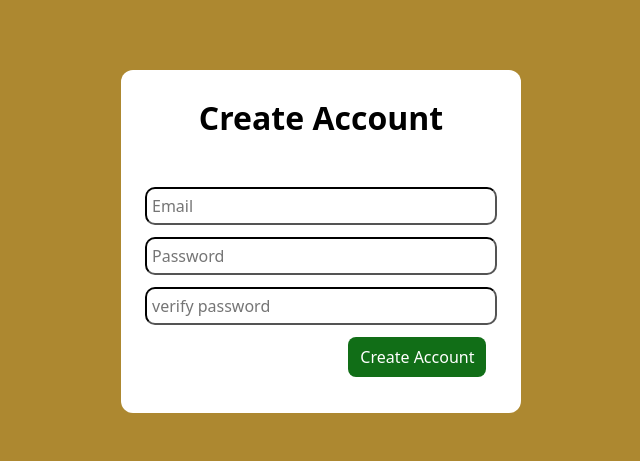
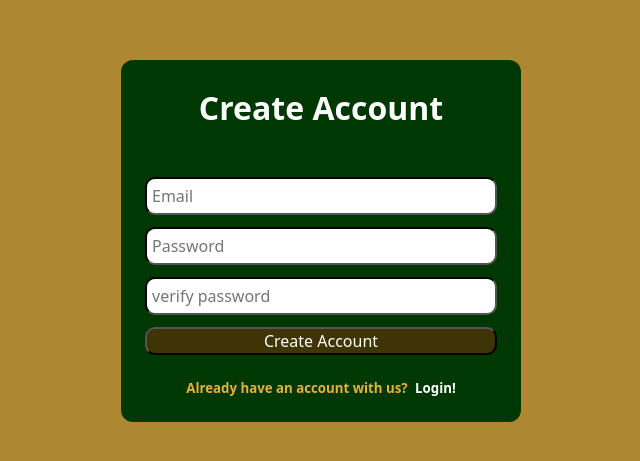
Before and after one commit to Bradley-Prokop/TackleSwap, a React (Vite) app: page /signup in a window 1280 px wide. Shown: the part 159-620 px from the top of the page, without its empty margins (319-959 px from the left). Built offline with nearby package versions, Linux system fonts and the light colour scheme.

Commit message:
Cleaned up some login logic and css.

```diff
--- a/src/components/auth/AuthForm.css
+++ b/src/components/auth/AuthForm.css
@@ -1,11 +1,9 @@
 .auth-form-container {
   width: 100%;
   max-width: 400px;
-
   padding: 24px;
-  background: white;
+  background: var(--primary-dark);
   border-radius: 12px;
-
   display: flex;
   flex-direction: column;
   gap: 45px;
@@ -14,30 +12,52 @@
 h2{
   font-size: clamp(20px, 4vw, 32px);
   text-align: center;
+  color: white;
 }
 
 form {
   display: flex;
   flex-direction: column;
   gap: 12px;
+  text-align: center;
 }
 
 button{
-  background-color: var(--button-primary-background);
+  background-color: var(--text);
   border-radius: 10px;
-  color: var(--button-text-color);
+  color: white;
   font-weight: bold;
+  width: 100%;
+}
+
+h6{
+  color: white;
+  font-size: clamp(10px, 2vw, 14px);
+}
+
+h5{
+  color: var(--text-light);
 }
 
 span{
   font-size: clamp(9px, 4vw, 16px);
+  color: white;
 }
 
 .remember-password{
   display: flex;
   gap: 5px;
+  color: white;
 }
 
-h6{
-  text-align: center;
+h5 a {
+    color: white;
+    text-decoration: none;
+    margin-left: 4px;
+    font-weight: bold;
 }
+
+h5 a:hover {
+    text-decoration: underline;
+    color: var(--text-light);
+}
--- a/src/components/auth/AuthForm.jsx
+++ b/src/components/auth/AuthForm.jsx
@@ -7,6 +7,7 @@ import {
 } from "firebase/auth";
 import { auth } from "../../config/firebase";
 import { useNavigate } from "react-router-dom";
+import { NavLink } from "react-router-dom";
 
 function AuthForm({ type }) {
   const [email, setEmail] = useState("");
@@ -20,8 +21,7 @@ function AuthForm({ type }) {
   //For "Remember Email"
   useEffect(() => {
     if (isLogin) {
-      let storedEmail =
-        localStorage.getItem("tackleSwapSavedEmail") || "";
+      let storedEmail = localStorage.getItem("tackleSwapSavedEmail") || "";
       if (storedEmail != "") {
         setEmail(storedEmail);
         setRememberEmail(true);
@@ -63,20 +63,19 @@ function AuthForm({ type }) {
         //Save users email
         if (rememberEmail) {
           localStorage.setItem("tackleSwapSavedEmail", email);
-        }else {
+        } else {
           localStorage.removeItem("tackleSwapSavedEmail");
         }
         //Redirect user to home page
         navigation("/");
       } catch (error) {
-
         let msg = error.message;
 
-        if(msg.includes("invalid-credential")){
+        if (msg.includes("invalid-credential")) {
           msg = "Incorrect Email or Password!";
-        }else if(msg.includes("missing-password")){
+        } else if (msg.includes("missing-password")) {
           msg = "Oops, looks like your missing your password!";
-        }else if(msg.includes("invalid-email")){
+        } else if (msg.includes("invalid-email")) {
           msg = "Your email is invalid!";
         }
 
@@ -100,9 +99,9 @@ function AuthForm({ type }) {
         {isLogin && (
           <div className="remember-password">
             <input
-            checked={rememberEmail}
-            type="checkbox"
-            onChange={(e) => setRememberEmail(e.target.checked)}
+              checked={rememberEmail}
+              type="checkbox"
+              onChange={(e) => setRememberEmail(e.target.checked)}
             />
             <span> Remember Email</span>
           </div>
@@ -129,6 +128,15 @@ function AuthForm({ type }) {
         </button>
 
         <h6>{errorMsg}</h6>
+
+        <h5>
+          {isLogin
+            ? "Don't have an account?"
+            : "Already have an account with us?"}
+          <NavLink to={isLogin ? "/signup" : "/login"}>
+            {isLogin ? " Sign Up!" : " Login!"}
+          </NavLink>
+        </h5>
       </form>
     </div>
   );
--- a/src/components/navbar/NavBar.jsx
+++ b/src/components/navbar/NavBar.jsx
@@ -33,11 +33,13 @@ export default function NavBar() {
         </NavLink>
       </div>
 
+      <div className="nav-right">
         {user ? (
-            <button onClick={()=> auth.signOut()}>Logout</button>
+          <button onClick={() => auth.signOut()}>Logout</button>
         ) : (
-            <button onClick={()=> navigation("\login")}>Login/Sign Up</button>
+          <button onClick={() => navigation("/login")}>Login / Sign Up</button>
         )}
+      </div>
     </div>
   );
 }
--- a/src/components/navbar/Navbar.css
+++ b/src/components/navbar/Navbar.css
@@ -2,7 +2,6 @@
   width: 100%;
   height: clamp(100px, 8vh, 72px);
   background-color: var(--primary-dark);
-
   display: flex;
   gap: 2rem;
   align-items: center;
@@ -42,18 +41,26 @@ img {
   color: var(--text-light);
 }
 
-button {
+.nav-right {
   margin-left: auto;
-  margin-right: 3%;
+  margin-right: 2rem;
+  display: flex;
+  align-items: center;
+}
+
+/* scope button styles to navbar */
+.nav-right button {
   border: 0;
   color: white;
   font-size: 1rem;
   padding: 0.5rem 0.75rem;
   border-radius: 8px;
   background-color: var(--primary);
+  width: auto;
+  flex: none;
 }
 
-button:hover {
+.nav-right button:hover {
   background: var(--background);
   color: var(--text);
 }
--- /dev/null
+++ b/src/pages/views/Messages.css
@@ -0,0 +1,11 @@
+.messages-main-container {
+  height: 100vh;          /* important so it has vertical space */
+  display: flex;
+  justify-content: center; /*horizontal center*/
+  align-items: center;     /* vertical center */
+}
+
+.misc-text{
+    font-size: clamp(1.8rem, 4vw, 1rem);
+    color: var(--text);
+}
--- a/src/pages/views/Messages.jsx
+++ b/src/pages/views/Messages.jsx
@@ -1,3 +1,23 @@
-export default function Messages(){
-    return <h1>Messages</h1>;
+import { useAuth } from "../../hooks/useAuth";
+import "./Messages.css";
+
+export default function Messages() {
+  const { user, loading } = useAuth();
+
+  if (loading) {
+    return (
+      <div className="messages-main-container">
+        <h5 className="misc-text">Loading...</h5>
+      </div>
+    );
+  }
+
+  return (
+    <div className="messages-main-container">
+      {/* Logged out */}
+      {!user && <h5 className="misc-text">Please login to see messages</h5>}
+
+      {user && <h1>Messages</h1>}
+    </div>
+  );
 }
--- /dev/null
+++ b/src/pages/views/MyTrades.css
@@ -0,0 +1,11 @@
+.my-trades-main-container {
+  height: 100vh;          /* important so it has vertical space */
+  display: flex;
+  justify-content: center; /*horizontal center*/
+  align-items: center;     /* vertical center */
+}
+
+.misc-text{
+    font-size: clamp(1.8rem, 4vw, 1rem);
+    color: var(--text);
+}
--- a/src/pages/views/MyTrades.jsx
+++ b/src/pages/views/MyTrades.jsx
@@ -1,3 +1,23 @@
-export default function MyTrades(){
-    return <h1>My Trades</h1>;
+import { useAuth } from "../../hooks/useAuth";
+import "./MyTrades.css";
+
+export default function MyTrades() {
+  const { user, loading } = useAuth();
+
+  if (loading) {
+    return (
+      <div className="my-trades-main-container">
+        <h5 className="misc-text">Loading...</h5>
+      </div>
+    );
+  }
+
+  return (
+    <div className="my-trades-main-container">
+      {/* Logged out */}
+      {!user && <h5 className="misc-text">Please login to see messages</h5>}
+
+      {user && <h1>My Trades</h1>}
+    </div>
+  );
 }
--- a/src/styles/variables.css
+++ b/src/styles/variables.css
@@ -6,18 +6,18 @@
 
     /* Extra colors */
     --wood: #a66a3f;           /* warm leather brown */
-    --wood-dark: #6b4327;      /* dark oak */
+    --dark-brown: #4e2a10;      /* dark oak */
     --wood-light: #c48a5a;     /* sunlit wood */
 
     /* Background color */
     --background: #ad8830;
 
-    /* 🪨 Text */
+    /* Text */
     --text: #3f3405;
     --text-light: #e4b13a;
 
-    /* nav link Buttons */
-    --nav-button-active: #3f3405;
+    /* Authform */
+    --auth-form-background: #117e07;
 
     /*Fonts*/
     --title: font-family: ;
```
